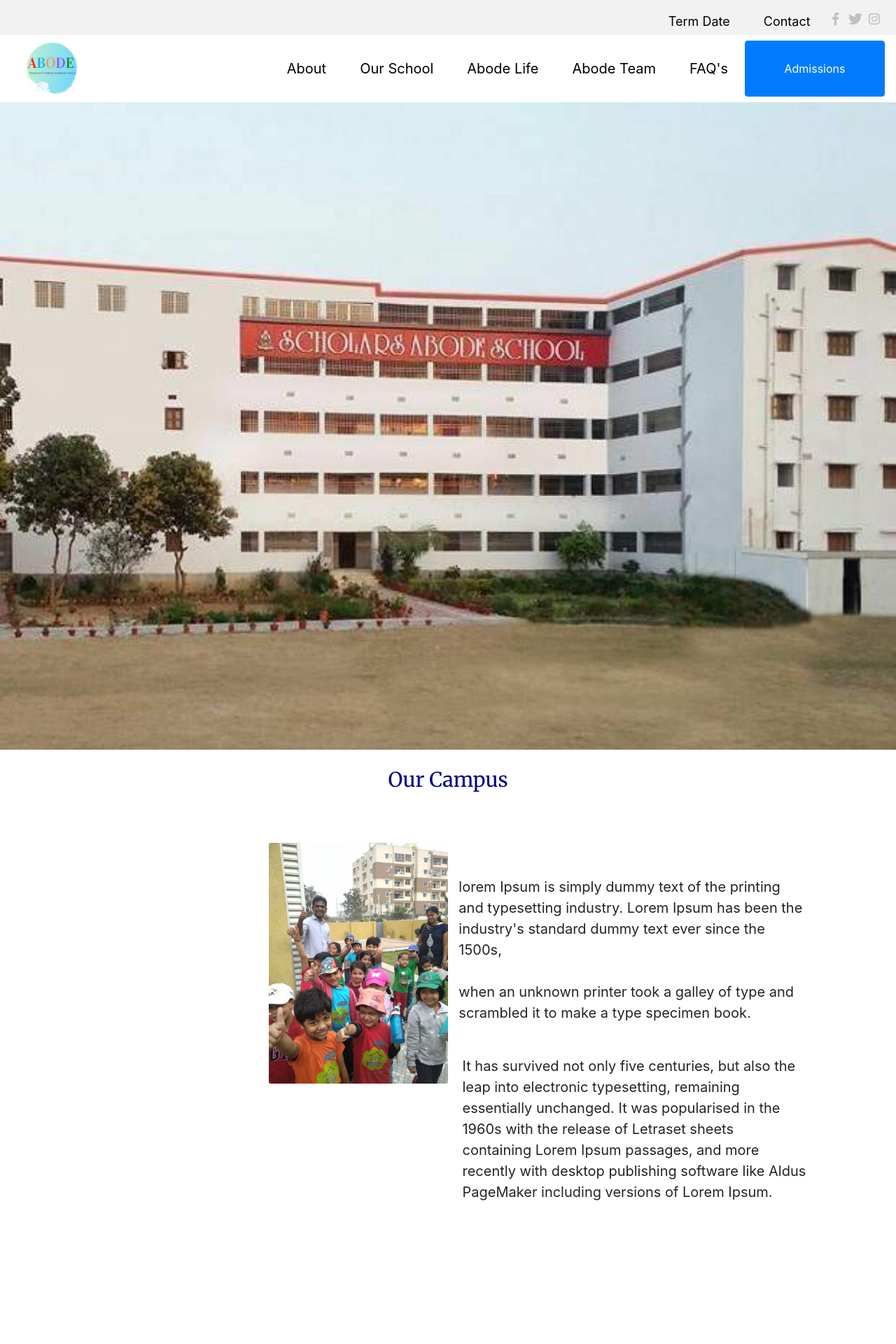
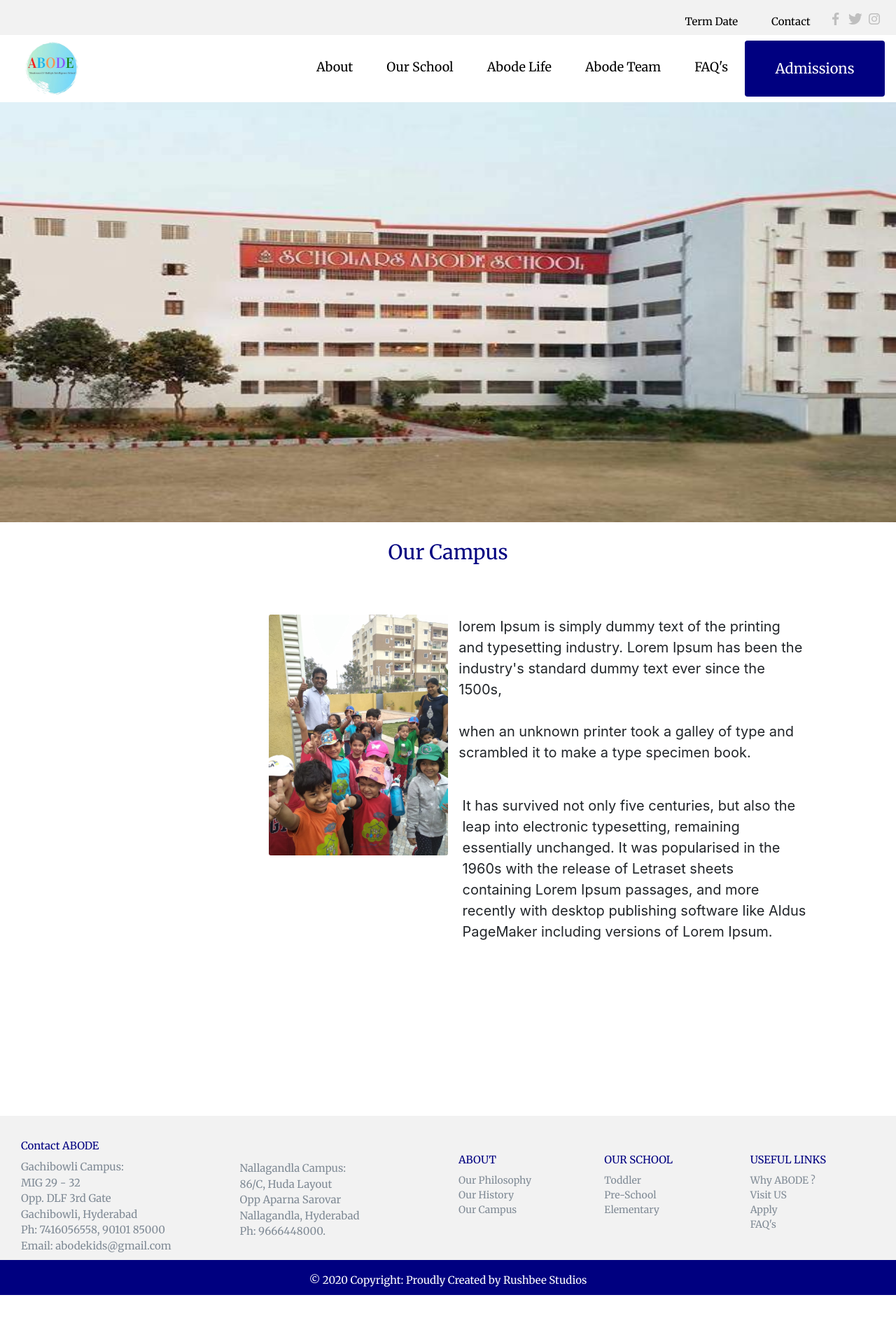
Before and after one commit to Venkateshprasads626/Abode-school, a React (Create React App) app: page /About/campus in a window 1280 px wide. Shown: the top 1920 px of the page at 70% size. After the commit the page ends 1850 px from the top, so only its background shows below. Built offline with nearby package versions, Linux system fonts and the light colour scheme.

Commit message:
first commit

```diff
--- a/src/Screens/Abodelife/Bookbag/index.js
+++ b/src/Screens/Abodelife/Bookbag/index.js
@@ -23,7 +23,9 @@
                      </div>
                     <div class="col-md-8">
                     <div class="card-body">
-                    <p class="card-text1">“Book Bag” program is a step forward to step by step intensive Reading Program run at ABODE,<br/> for children between 4 1⁄2 to 6 1⁄2 years of age. The foundation of the program is based on Montessori Pedagogy of language training.</p>
+                    <p class="card-text1">“Book Bag” program is a step forward to step by step intensive Reading Program run at ABODE,<br/> for children between 4 1⁄2 to 6 1⁄2 years of age. The foundation of the program is based on Montessori Pedagogy of language training.</p><br/><br/>
+                    <p class="card-text1">lorem Ipsum is simply dummy text of the printing and typesetting industry. Lorem Ipsum has been the industry's standard dummy text ever since the 1500s,<br/><br/>
+                         when an unknown printer took a galley of type and scrambled it to make a type specimen book. <br/><br/></p>
             </div>
         </div>
     </div>
--- a/src/Screens/Abodelife/Higherintelligence/index.js
+++ b/src/Screens/Abodelife/Higherintelligence/index.js
@@ -24,7 +24,11 @@
                      </div>
                     <div class="col-md-8">
                     <div class="card-body">
-                    <p class="card-text1"> When a child reaches 6 years + a Higher Intelligence of the child is identified. They are then encouraged to pursue that stream to a higher level.<br/><br/></p>
+                    <p class="card-text1"> When a child reaches 6 years + a Higher Intelligence of the child is identified. They are then encouraged to pursue that stream to a higher level.</p><br/><br/>
+                    <p class="card-text1">lorem Ipsum is simply dummy text of the printing and typesetting industry. Lorem Ipsum has been the industry's standard dummy text ever since the 1500s,<br/><br/>
+                         when an unknown printer took a galley of type and scrambled it to make a type specimen book. <br/><br/></p>
+                         <p class="card-text1">lorem Ipsum is simply dummy text of the printing and typesetting industry. Lorem Ipsum has been the industry's standard dummy text ever since the 1500s,<br/><br/>
+                         when an unknown printer took a galley of type and scrambled it to make a type specimen book. <br/><br/></p>
                 </div>
             </div>
         </div>
--- a/src/Screens/Abodelife/Multipleintelligence/about.css
+++ b/src/Screens/Abodelife/Multipleintelligence/about.css
@@ -22,6 +22,7 @@
         margin-top: 5%;
         width: 60%;
         height: 300px;
+        margin-left: 20%;
 
     }
     .card-text1{
--- a/src/Screens/Abodelife/Multipleintelligence/index.js
+++ b/src/Screens/Abodelife/Multipleintelligence/index.js
@@ -26,7 +26,11 @@
                          </div>
                         <div class="col-md-8">
                         <div class="card-body">
-                        <p class="card-text1">Our MI program exposes children to different intelligences until 6 years of age. <br/><br/></p>
+                        <p class="card-text1">Our MI program exposes children to different intelligences until 6 years of age.</p><br/><br/>
+                        <p class="card-text1">lorem Ipsum is simply dummy text of the printing and typesetting industry. Lorem Ipsum has been the industry's standard dummy text ever since the 1500s,<br/><br/>
+                         when an unknown printer took a galley of type and scrambled it to make a type specimen book. <br/><br/></p>
+                         <p class="card-text1">lorem Ipsum is simply dummy text of the printing and typesetting industry. Lorem Ipsum has been the industry's standard dummy text ever since the 1500s,<br/><br/>
+                         when an unknown printer took a galley of type and scrambled it to make a type specimen book. <br/><br/></p>
                     </div>
                 </div>
             </div>
--- a/src/Screens/About/Philosophy/philosophy.css
+++ b/src/Screens/About/Philosophy/philosophy.css
@@ -28,6 +28,7 @@
         font-size: 10px;
         text-align: start;
         margin-left: 5%;
+        margin-top: -9%;
     }
     .card-text2{
         font-size: 10px;
@@ -40,8 +41,6 @@
 @media screen and (min-width: 1200px) {
     .card2{
         height: 700px;
-        float: right;
-        margin-right: 10%;
     }
     .card-text1{
         font-size: 20px;
--- a/src/Screens/About/campus/campus.css
+++ b/src/Screens/About/campus/campus.css
@@ -52,6 +52,9 @@
         text-align: start;
         margin-left: 4%;
     }
+    .group11{
+        height: 600px;
+    }
 
 }
 @media screen and (max-width: 560px) {
--- a/src/components/Card/card.css
+++ b/src/components/Card/card.css
@@ -20,6 +20,7 @@
 .card-text{
     font-size: 0.9rem;
     padding: 0.4rem 1.9rem;
+    font-family: 'Merriweather';
 }
 .overflow{
     overflow: hidden;
--- a/src/components/Footer/index.js
+++ b/src/components/Footer/index.js
@@ -12,7 +12,7 @@
       <div className="row">
 
 
-        <div className="col-md-2 mt-md-0 mt-3">
+        <div className="col-md-3 mt-md-0 mt-3">
             <h4 className="h4-footer">Contact ABODE</h4>
           <p className="add">Gachibowli Campus:<br/>
                   MIG 29 - 32<br/>
@@ -22,7 +22,7 @@
                   Email: abodekids@gmail.com </p>
 
         </div>
-        <div className="col-md-4 mt-md-0 mt-3">
+        <div className="col-md-3 mt-md-0 mt-3">
   <p className="add1">Nallagandla Campus:<br/>
       86/C, Huda Layout<br/>
       Opp Aparna Sarovar<br/>
--- a/src/components/Header/header.css
+++ b/src/components/Header/header.css
@@ -53,10 +53,11 @@
       }
 
       .navbar-nav li a{
-          font-size: 20px;
+          font-size: 18px;
           margin-left: 1rem;
           margin-right: 1rem;
           color: black !important;
+          font-family: 'Merriweather';
       }
       .navbar-nav li a:hover{
         color: gray !important;
@@ -67,8 +68,15 @@
           height: 80px;
           border-radius: none;
           vertical-align: auto;
+          background-color: #000080;
+          color: white;
+          font-size: 20px;
+          font-family: 'Merriweather';
+      }
+      .btn1:hover{
 
-      }
+        background-color: #000080;;
+    }
       .nav1{
         height: 50px;
       }
@@ -86,6 +94,15 @@
      }
 
   }
+@media screen and (min-width: 992px) {
+  .navbar-nav li a{
+    font-size: 15px;
+    margin-top: -20px;
+    margin-left: 0.5rem;
+    margin-right: 0.5rem;
+  }
+
+}
 
   @media screen and (max-width: 560px) {
     .abodelogo{
@@ -98,3 +115,15 @@
       right: 0;
   }
   }
+  @media screen  and (min-width: 1200px) {
+    .navbar-nav li a{
+      font-size: 18px;
+      margin-left: 1rem;
+      margin-right: 1rem;
+      margin-top: -5px;
+    }
+    .navbar-nav1 li a{
+      font-size: 15px;
+      margin-top: -20px;
+    }
+  }
--- a/src/components/Header/index.js
+++ b/src/components/Header/index.js
@@ -16,7 +16,7 @@
                                 <a className="nav-link" href="#">Term Date</a>
                             </li>
                             <li className="nav-item">
-                                <a className="nav-link" href="/contact">Contact</a>
+                                <Link className="nav-link" to="/contact">Contact</Link>
                             </li>
                             <div className="">
                                 <a  href="https://www.facebook.com/ABODESchool/" target="_blank"><img src={social1} className="social1 " /></a>
@@ -89,7 +89,7 @@
       </li>
       </ul>
   </div>
-  <button type="button" className="btn btn-primary btn1">Admissions</button>
+  <button type="button" className="btn btn1">Admissions</button>
 </nav>
 </div>
 
```
